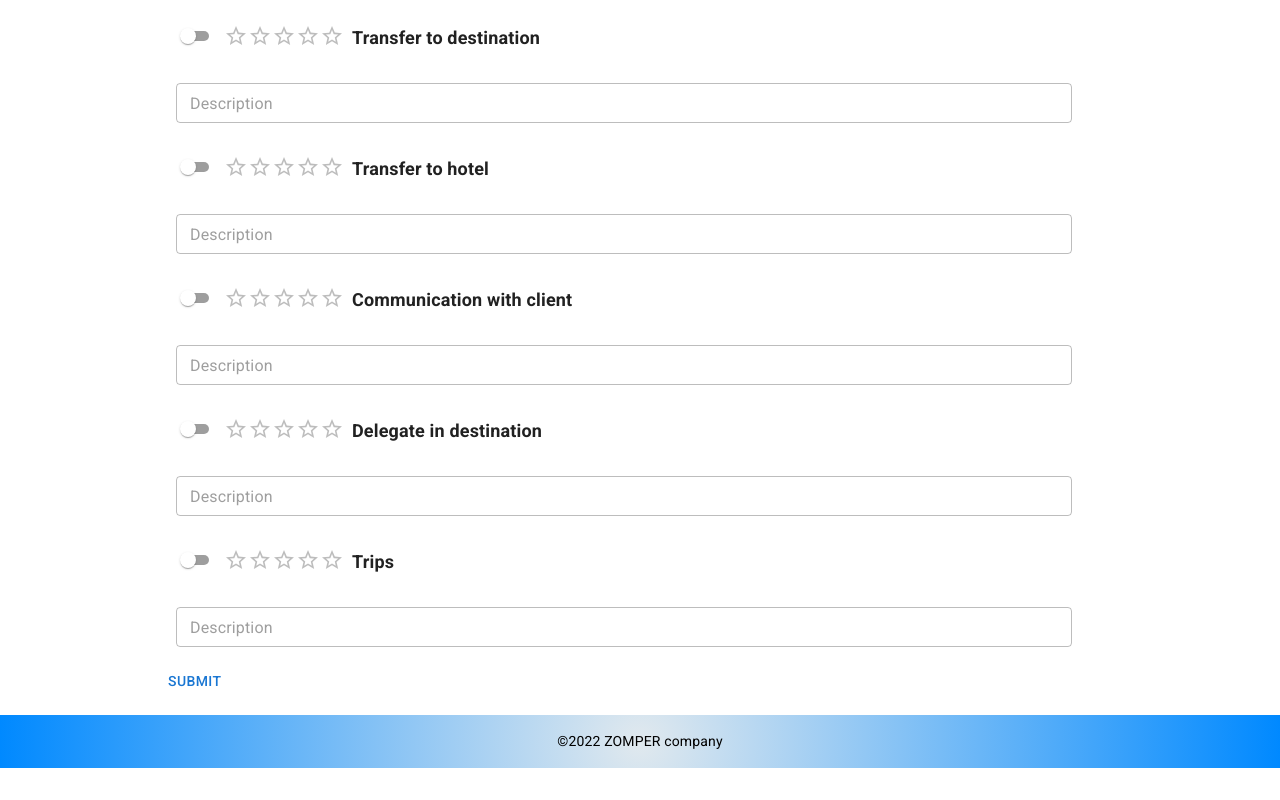
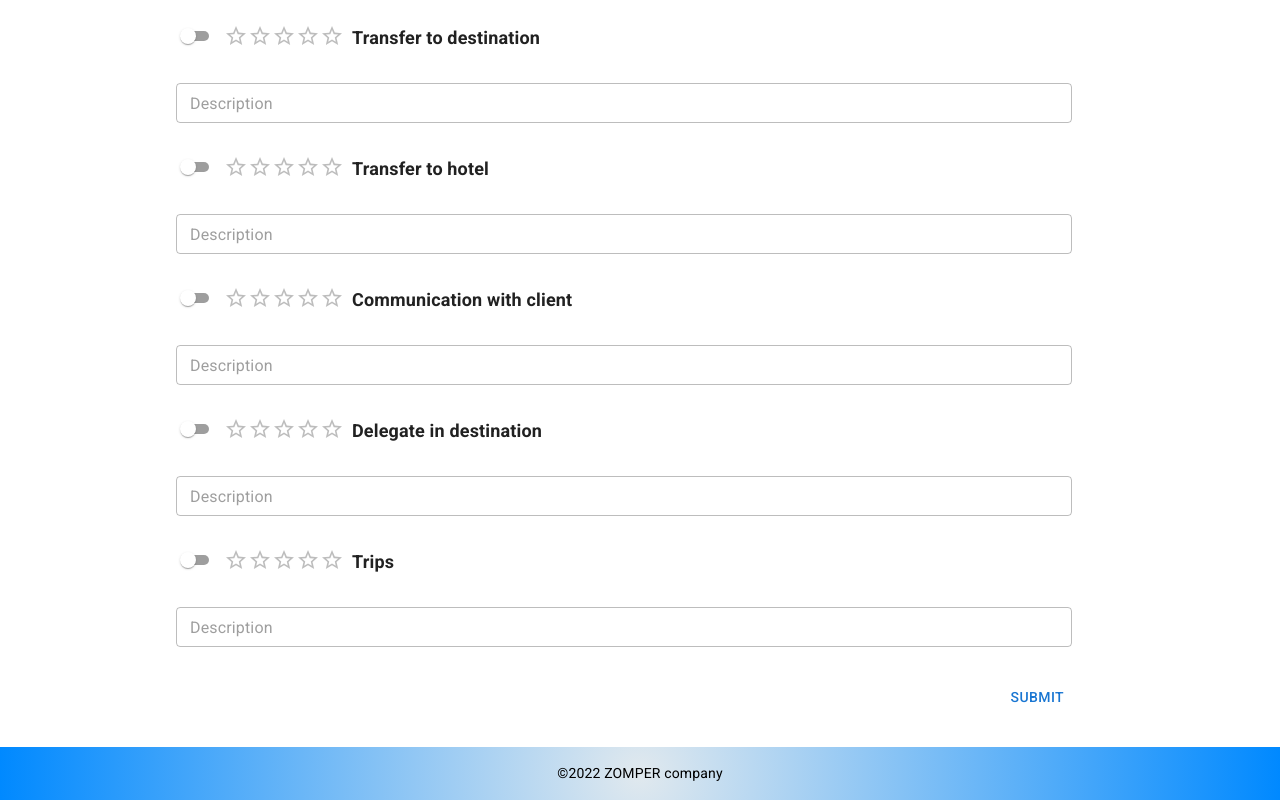
Before and after one commit to Antalyan/travel-agency-review, a React (Create React App) app in the folder frontend/: page /agency/1/review in a window 1280 px wide. Shown: the part 726-1526 px from the top of the page. Before the commit the page ends 1494 px from the top, so only its background shows below. Built offline with nearby package versions, Linux system fonts and the light colour scheme.

Commit message:
Fixed button positioning

```diff
--- a/frontend/src/components/AgencyDetail/NewReviewPage.tsx
+++ b/frontend/src/components/AgencyDetail/NewReviewPage.tsx
@@ -186,9 +186,11 @@ export function NewReviewPage() {
                             </Fragment>
                         })}
 
-                        <Button type={"submit"} onSubmit={handleSubmit(onSubmit)}>
-                            SUBMIT
-                        </Button>
+                       <Grid item p={2} container justifyContent={"flex-end"}>
+                           <Button type={"submit"} onSubmit={handleSubmit(onSubmit)} sx={{mr:4}}>
+                               SUBMIT
+                           </Button>
+                       </Grid>
                     </Grid>
                 </form>
             </Box>
```
